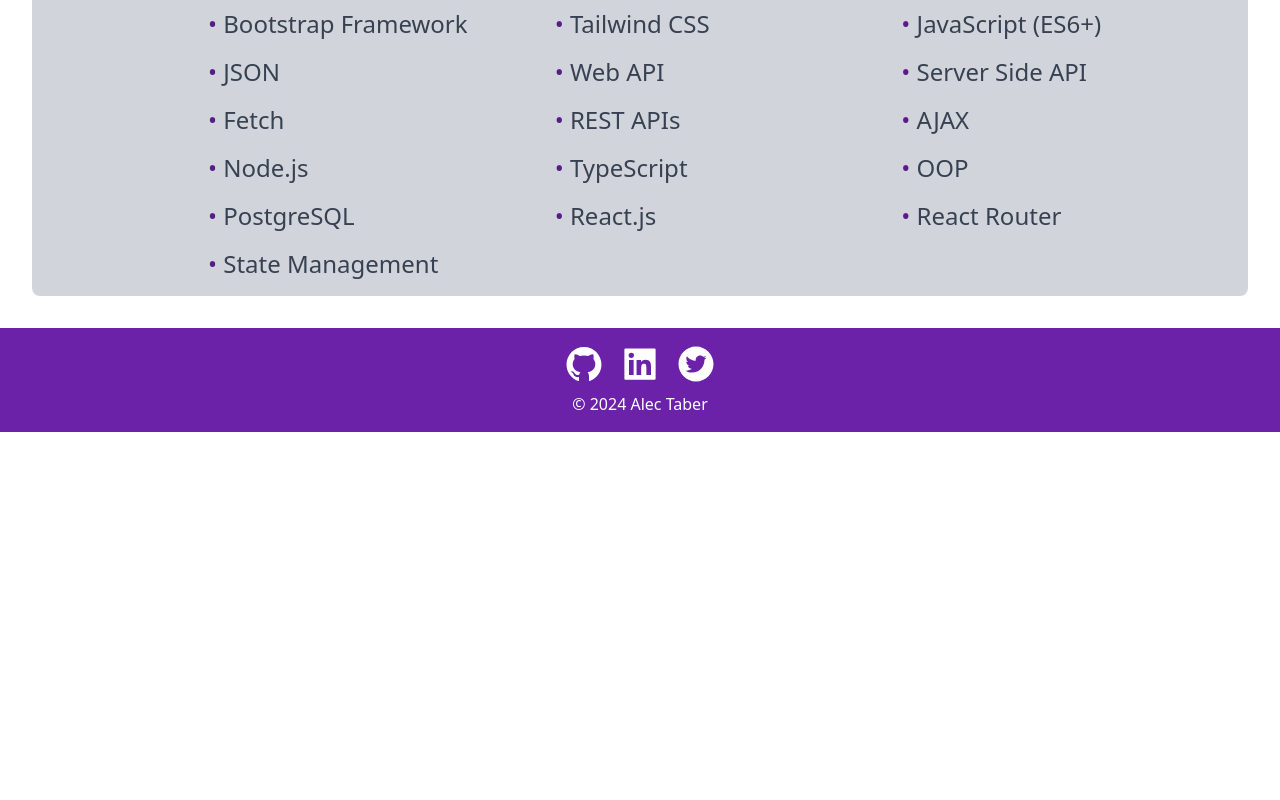
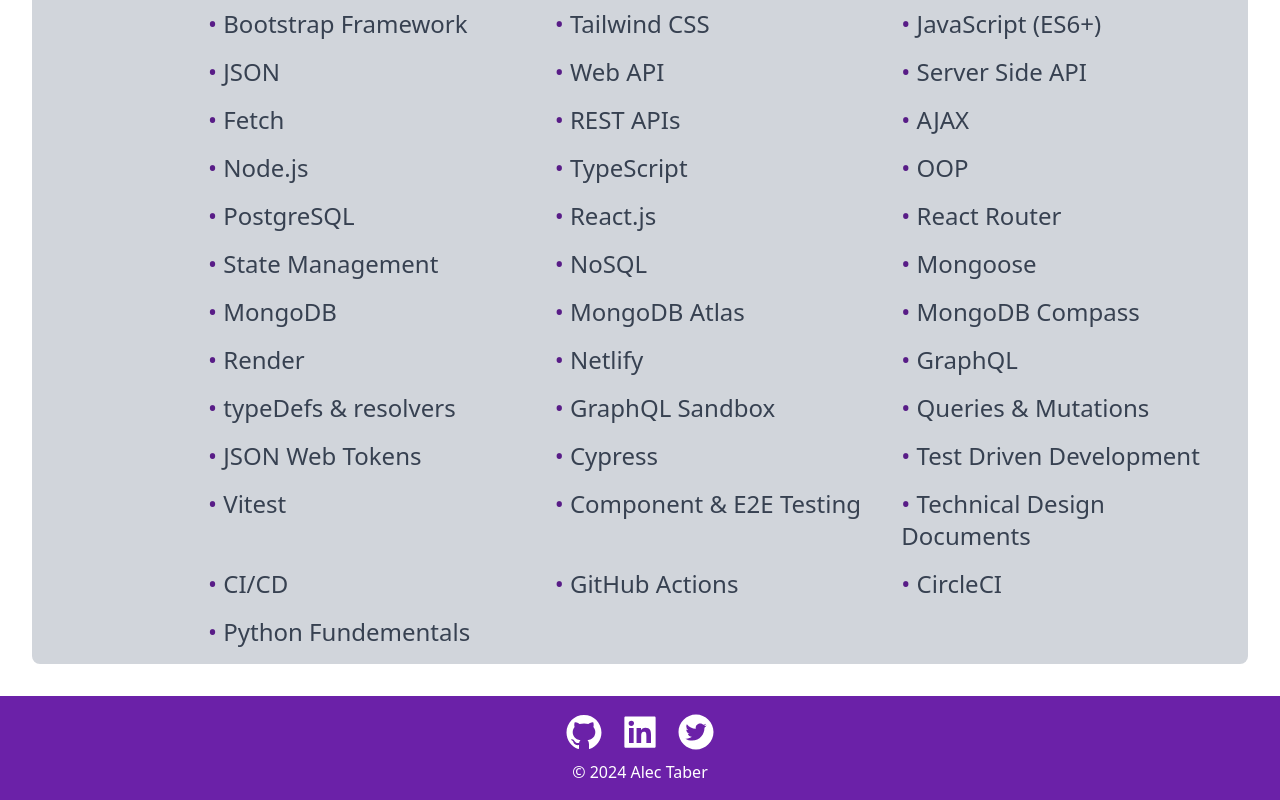
Before and after one commit to AlecTaber/portfolio, a React (Vite) app: page /resume in a window 1280 px wide. Shown: the part 456-1256 px from the top of the page. Before the commit the page ends 888 px from the top, so only its background shows below. Built offline with nearby package versions, Linux system fonts and the light colour scheme.

Commit message:
update portfolio with new applications and skills

```diff
--- a/src/components/Footer.jsx
+++ b/src/components/Footer.jsx
@@ -11,7 +11,7 @@
                     rel="noopener noreferrer"
                     className="hover:underline"
                 >
-                    <AiFillGithub className="h-10 w-10 dark:text-purple-300"></AiFillGithub>
+                    <AiFillGithub className="h-10 w-10 hover:text-purple-300 dark:text-purple-300 dark:hover:text-purple-400"></AiFillGithub>
                 </a>
                 <a
                     href="https://www.linkedin.com/in/alec-taber-11b963311"
@@ -19,7 +19,7 @@
                     rel="noopener noreferrer"
                     className="hover:underline"
                 >
-                    <AiFillLinkedin className="h-10 w-10 dark:text-purple-300"></AiFillLinkedin>
+                    <AiFillLinkedin className="h-10 w-10 hover:text-purple-300 dark:text-purple-300 dark:hover:text-purple-400"></AiFillLinkedin>
                 </a>
                 <a
                     href="https://x.com/AlecTaber12"
@@ -27,7 +27,7 @@
                     rel="noopener noreferrer"
                     className="hover:underline"
                 >
-                    <AiFillTwitterCircle className="h-10 w-10 dark:text-purple-300"></AiFillTwitterCircle>
+                    <AiFillTwitterCircle className="h-10 w-10 hover:text-purple-300 dark:text-purple-300 dark:hover:text-purple-400"></AiFillTwitterCircle>
                 </a>
 
             </div>
--- a/src/components/Header.jsx
+++ b/src/components/Header.jsx
@@ -11,7 +11,7 @@
             onClick={toggleDarkMode}
             className="p-2 rounded-md"
           >
-            {isDarkMode ? <MdLightMode className="w-10 h-10 text-purple-300"/> : <MdDarkMode className="w-10 h-10 text-gray-800"/>}
+            {isDarkMode ? <MdLightMode className="w-10 h-10 text-purple-300 hover:text-purple-400"/> : <MdDarkMode className="w-10 h-10 text-gray-800 hover:text-gray-700"/>}
           </button>
         </div>
       </div>
--- a/src/components/Project.jsx
+++ b/src/components/Project.jsx
@@ -2,6 +2,8 @@
 import construction from '../assets/images/construction.jpg';
 import memoryGame from '../assets/images/Screenshot 2024-09-02 182026.png'
 import profile from '../assets/images/image0.jpeg';
+import rancidRhythms from '../assets/images/Screenshot 2024-09-24 181056.png';
+import loopLab from '../assets/images/Screenshot 2024-12-09 155154.png';
 
 const Project = ({ section }) => {
     switch (section) {
@@ -19,7 +21,7 @@
                     </p>
                     <br />
                     <p className="text-gray-700 dark:text-gray-300 lg:text-2xl ml-10 mr-10 pb-4">
-                        I am actively seeking a career creating responsive, user-friendly web applications that are accessible to all users. While I am looking for full-time employment, I am also willing to do freelance work in order to bolster my growing portfolio.
+                        I am actively seeking a career creating responsive, user-friendly web applications that are accessible to all users. I have just completed a coding Bootcamp through the University of Oregon and edX. While I am looking for full-time employment, I am also willing to do freelance work in order to bolster my growing portfolio.
 
                     </p>
                 </section>
@@ -45,28 +47,28 @@
                         </li>
 
                         <li className="pb-4 flex flex-col h-full bg-white dark:bg-gray-900 rounded-lg shadow-lg p-4">
-                            <img src={construction} alt="Project 2" className="w-full h-48 object-cover rounded-lg mb-4 shadow-xl border-2 border-black dark:border-purple-300 dark:shadow-gray-950" />
-                            <h3 className="text-2xl font-semibold text-gray-800 dark:text-white">Project 2</h3>
-                            <p className="text-gray-700 flex-grow dark:text-gray-300">Coming soon</p>
+                            <img src={rancidRhythms} alt="Project 2" className="w-full h-48 object-cover rounded-lg mb-4 shadow-xl border-2 border-black dark:border-purple-300 dark:shadow-gray-950" />
+                            <h3 className="text-2xl font-semibold text-gray-800 dark:text-white">Rancid Rhythms</h3>
+                            <p className="text-gray-700 flex-grow dark:text-gray-300">This application was created in collaboration with two other developers and myself. Rancid Rhythms is a social platform where users can rate and review their favorite albums. The home page provides the highest and lowest rated albums on the platform. Users are able to search for an album, see information about the album, and also see other users reviews of that album. Users have a profile page where they can keep track of all of the reviews they have left on related albums. This application was created using React, Node.JS, Express.js, PostgreSQL, Sequelize, TailwindCSS, and JWT-based Authentication. Rancid Rhythms also has some help from the MusicBrainz API and the iTunes API to give users the ablility to search for and hear a sample of any album! This applications live website's database has expired, I highly recommend running it locally by following the installation steps in the README. </p>
                             <div className="flex space-x-4 mt-auto">
-                                <a href="https://GitHub.com/AlecTaber" target="_blank" rel="noopener noreferrer" className="text-blue-600 hover:underline">
+                                <a href="https://github.com/AlecTaber/rancid-rhythms" target="_blank" rel="noopener noreferrer" className="text-blue-600 hover:underline">
                                     GitHub Repository
                                 </a>
-                                <a href="https://GitHub.com/AlecTaber" target="_blank" rel="noopener noreferrer" className="text-blue-600 hover:underline">
+                                <a href="https://rancid-rhythms-tnyn.onrender.com/" target="_blank" rel="noopener noreferrer" className="text-blue-600 hover:underline">
                                     Live Website
                                 </a>
                             </div>
                         </li>
 
                         <li className="pb-4 flex flex-col h-full bg-white dark:bg-gray-900 rounded-lg shadow-lg p-4">
-                            <img src={construction} alt="Project 3" className="w-full h-48 object-cover rounded-lg mb-4 shadow-xl border-2 border-black dark:border-purple-300 dark:shadow-gray-950" />
-                            <h3 className="text-2xl font-semibold text-gray-800 dark:text-white">Project 3</h3>
-                            <p className="text-gray-700 flex-grow dark:text-gray-300">Coming soon</p>
+                            <img src={loopLab} alt="Project 3" className="w-full h-48 object-cover rounded-lg mb-4 shadow-xl border-2 border-black dark:border-purple-300 dark:shadow-gray-950" />
+                            <h3 className="text-2xl font-semibold text-gray-800 dark:text-white">LoopLab</h3>
+                            <p className="text-gray-700 flex-grow dark:text-gray-300">LoopLab is a unique and inovative social media platform created for people looking for ways to connect with people through media and art. This application was created by a fantastic team of developers who wanted to create something we actually wanted to use! This application was built with TypeScript, React and Tailwind for the frontend. The backend uses Node.js, Express.js, GraphQL, and Socket.io. The database we used for this app is MongoDB, alongside a 3rd party cloud storage called Cloudinary. LoopLab allows users to create flipbook style art and share it with other users on the platform. Users are able to leave likes and comments on other users Loops, as well as visit any users page by clicking on their user button. Every user also has their own profile page where they can see all of their Loops and see how many likes and comments each Loop has. This application is the accumulation of everything I have learned in my young developer career thus far. </p>
                             <div className="flex space-x-4 mt-auto">
-                                <a href="https://GitHub.com/AlecTaber" target="_blank" rel="noopener noreferrer" className="text-blue-600 hover:underline">
+                                <a href="https://github.com/AlecTaber/LoopLab" target="_blank" rel="noopener noreferrer" className="text-blue-600 hover:underline">
                                     GitHub Repository
                                 </a>
-                                <a href="https://GitHub.com/AlecTaber" target="_blank" rel="noopener noreferrer" className="text-blue-600 hover:underline">
+                                <a href="https://looplab.onrender.com/" target="_blank" rel="noopener noreferrer" className="text-blue-600 hover:underline">
                                     Live Website
                                 </a>
                             </div>
@@ -182,6 +184,90 @@
                             <span className="text-purple-900 dark:text-purple-300">• </span>
                             State Management
                         </li>
+                        <li className="text-gray-700 dark:text-gray-300">
+                            <span className="text-purple-900 dark:text-purple-300">• </span>
+                            NoSQL
+                        </li>
+                        <li className="text-gray-700 dark:text-gray-300">
+                            <span className="text-purple-900 dark:text-purple-300">• </span>
+                            Mongoose
+                        </li>
+                        <li className="text-gray-700 dark:text-gray-300">
+                            <span className="text-purple-900 dark:text-purple-300">• </span>
+                            MongoDB
+                        </li>
+                        <li className="text-gray-700 dark:text-gray-300">
+                            <span className="text-purple-900 dark:text-purple-300">• </span>
+                            MongoDB Atlas
+                        </li>
+                        <li className="text-gray-700 dark:text-gray-300">
+                            <span className="text-purple-900 dark:text-purple-300">• </span>
+                            MongoDB Compass
+                        </li>
+                        <li className="text-gray-700 dark:text-gray-300">
+                            <span className="text-purple-900 dark:text-purple-300">• </span>
+                            Render
+                        </li>
+                        <li className="text-gray-700 dark:text-gray-300">
+                            <span className="text-purple-900 dark:text-purple-300">• </span>
+                            Netlify
+                        </li>
+                        <li className="text-gray-700 dark:text-gray-300">
+                            <span className="text-purple-900 dark:text-purple-300">• </span>
+                            GraphQL
+                        </li>
+                        <li className="text-gray-700 dark:text-gray-300">
+                            <span className="text-purple-900 dark:text-purple-300">• </span>
+                            typeDefs & resolvers
+                        </li>
+                        <li className="text-gray-700 dark:text-gray-300">
+                            <span className="text-purple-900 dark:text-purple-300">• </span>
+                            GraphQL Sandbox
+                        </li>
+                        <li className="text-gray-700 dark:text-gray-300">
+                            <span className="text-purple-900 dark:text-purple-300">• </span>
+                            Queries & Mutations
+                        </li>
+                        <li className="text-gray-700 dark:text-gray-300">
+                            <span className="text-purple-900 dark:text-purple-300">• </span>
+                            JSON Web Tokens
+                        </li>
+                        <li className="text-gray-700 dark:text-gray-300">
+                            <span className="text-purple-900 dark:text-purple-300">• </span>
+                            Cypress
+                        </li>
+                        <li className="text-gray-700 dark:text-gray-300">
+                            <span className="text-purple-900 dark:text-purple-300">• </span>
+                            Test Driven Development
+                        </li>
+                        <li className="text-gray-700 dark:text-gray-300">
+                            <span className="text-purple-900 dark:text-purple-300">• </span>
+                            Vitest
+                        </li>
+                        <li className="text-gray-700 dark:text-gray-300">
+                            <span className="text-purple-900 dark:text-purple-300">• </span>
+                            Component & E2E Testing
+                        </li>
+                        <li className="text-gray-700 dark:text-gray-300">
+                            <span className="text-purple-900 dark:text-purple-300">• </span>
+                            Technical Design Documents
+                        </li>
+                        <li className="text-gray-700 dark:text-gray-300">
+                            <span className="text-purple-900 dark:text-purple-300">• </span>
+                            CI/CD
+                        </li>
+                        <li className="text-gray-700 dark:text-gray-300">
+                            <span className="text-purple-900 dark:text-purple-300">• </span>
+                            GitHub Actions
+                        </li>
+                        <li className="text-gray-700 dark:text-gray-300">
+                            <span className="text-purple-900 dark:text-purple-300">• </span>
+                            CircleCI
+                        </li>
+                        <li className="text-gray-700 dark:text-gray-300">
+                            <span className="text-purple-900 dark:text-purple-300">• </span>
+                            Python Fundementals
+                        </li>
                     </ul>
                 </section>
             );
@@ -191,7 +277,7 @@
                 <h2 className="text-3xl font-bold mb-4 text-red-600">Error 404</h2>
                 <p className="text-gray-700">Page Not Found</p>
             </section>;
-    };
+    }
 };
 
 const ContactForm = () => {
```
Also changed, not shown: src/assets/images/Screenshot 2024-09-24 181056.png (added), src/assets/images/Screenshot 2024-12-09 155154.png (added).
